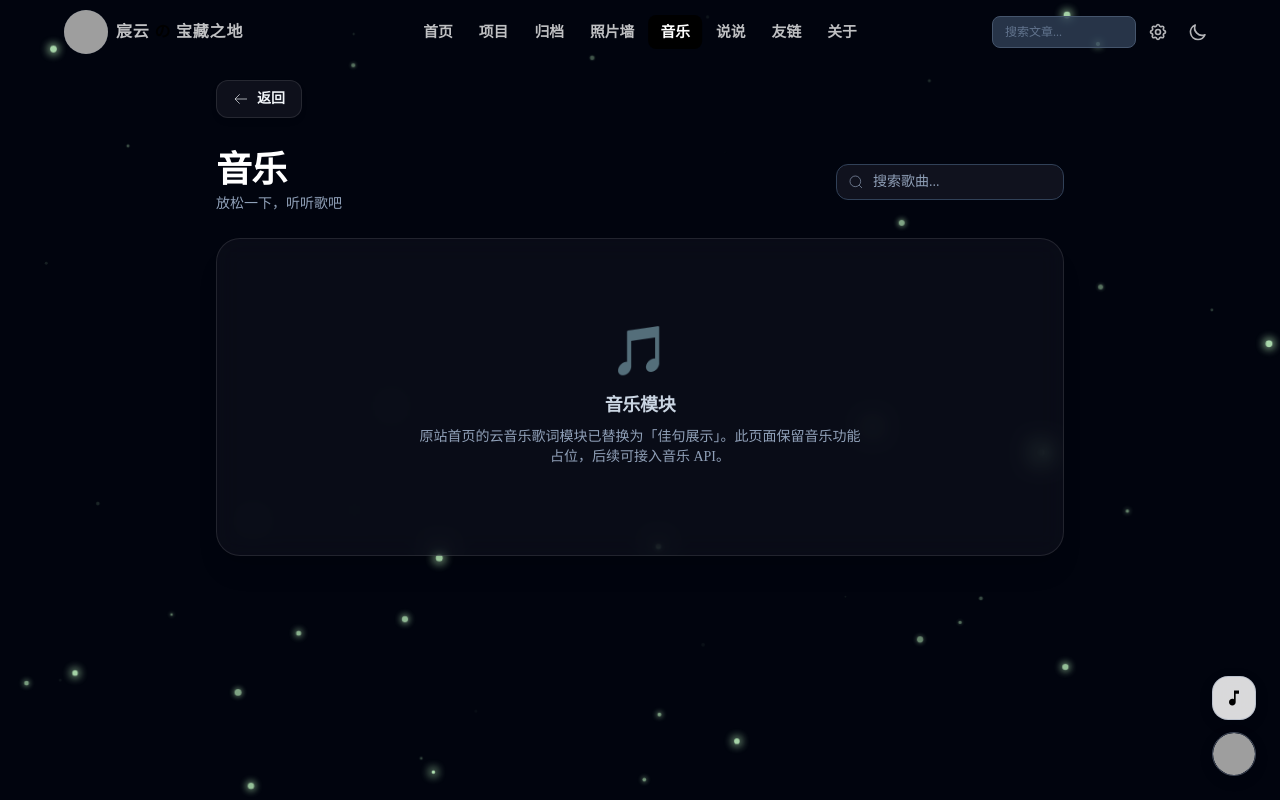
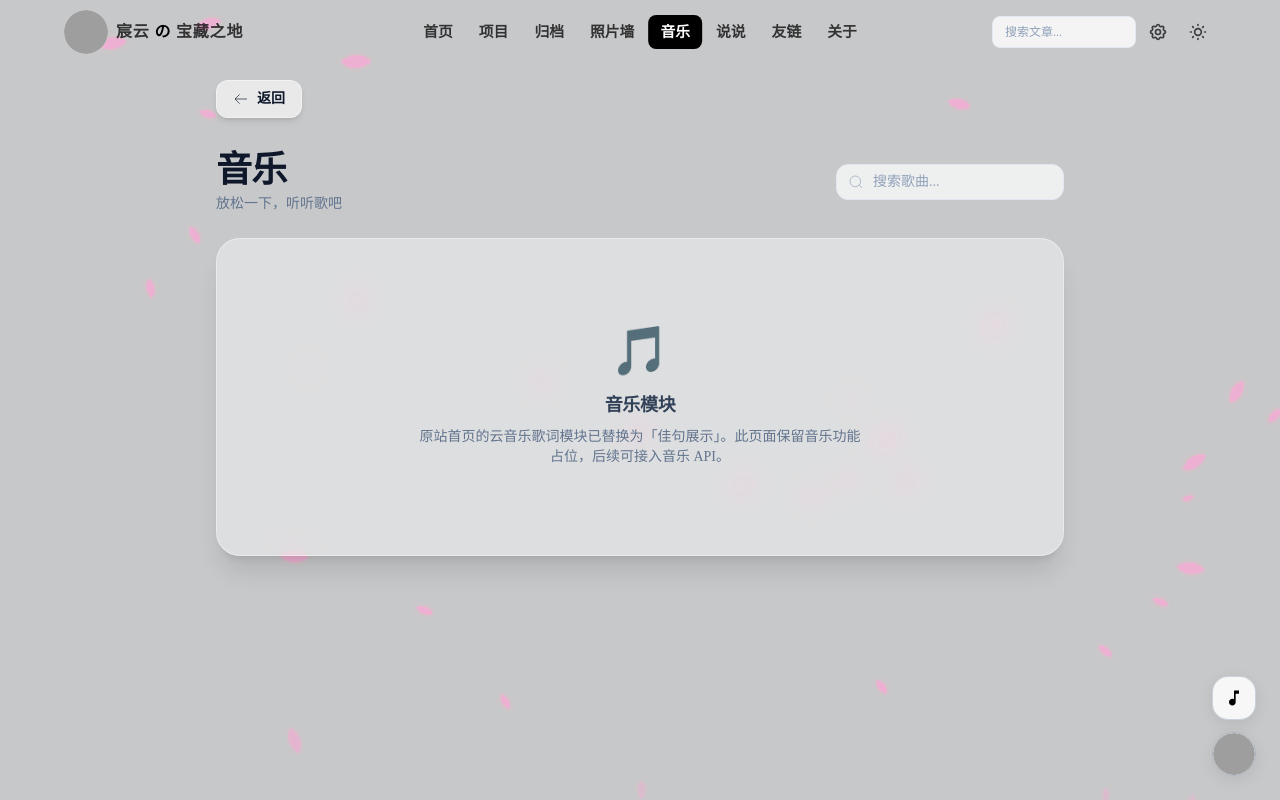
Before and after one commit to MrHaiNiu/chenyun-blog, a Vue app: page /music in a window 1280 px wide. Built offline with nearby package versions, Linux system fonts and the light colour scheme; grey boxes are pictures that could not be loaded.

Commit message:
fix: resetCardStyle 默认关闭卡片跟随主题色

```diff
--- a/index.html
+++ b/index.html
@@ -32,9 +32,9 @@
           localStorage.setItem('theme.primaryOverride', 'black');
         }
 
-        // 3. Dark mode (default dark)
+        // 3. Dark mode (default light)
         var savedTheme = localStorage.getItem('blog-theme');
-        if (savedTheme !== 'light') {
+        if (savedTheme === 'dark') {
           document.documentElement.classList.add('dark');
         }
 
--- a/src/components/SettingsPanel.vue
+++ b/src/components/SettingsPanel.vue
@@ -432,7 +432,7 @@ function applyCardStyles() {
 }
 function resetCardStyle() {
   localCardBorderShadow.value = true
-  localCardFollowHue.value = true
+  localCardFollowHue.value = false
   applyCardStyles()
 }
 
--- a/src/stores/theme.ts
+++ b/src/stores/theme.ts
@@ -2,7 +2,7 @@ import { defineStore } from 'pinia'
 import { ref, watch, computed } from 'vue'
 
 export const useThemeStore = defineStore('theme', () => {
-  const isDark = ref(true)
+  const isDark = ref(false)
   const mounted = ref(false)
 
   // Theme color (hue 0-360)
@@ -29,7 +29,7 @@ export const useThemeStore = defineStore('theme', () => {
   function init() {
     mounted.value = true
     const savedTheme = localStorage.getItem('blog-theme')
-    isDark.value = savedTheme !== 'light'
+    isDark.value = savedTheme === 'dark'
 
     // Load saved settings
     const savedHue = localStorage.getItem('blog-hue')
```
